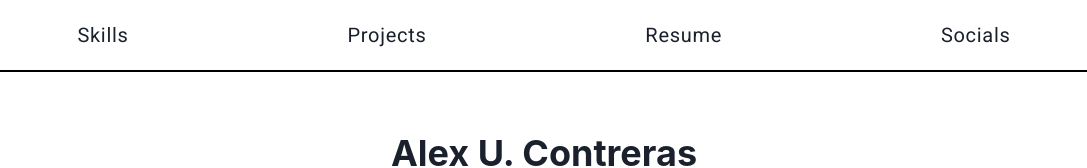
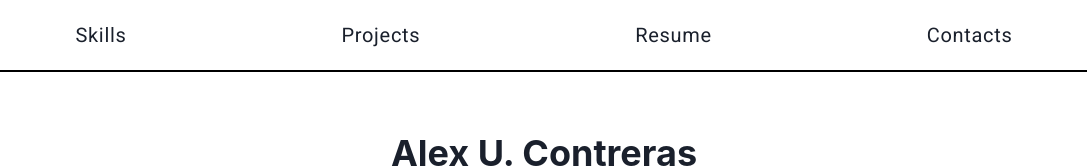
Before and after one commit to AlexUrielContreras/alex-website, a React (Create React App) app: page / in a window 1280 px wide. Shown: the top 168 px of the page, without its empty margins (96-1183 px from the left). Built offline with nearby package versions, Linux system fonts and the light colour scheme.

Commit message:
renamed social to contacts

```diff
--- a/src/App.js
+++ b/src/App.js
@@ -4,12 +4,13 @@ import Nav from './componets/Nav'
 import About from './pages/About'
 import Skills from './pages/Skills'
 import Project from './pages/Projects'
+import Social from './pages/Contacts'
 
 function App() {
-  const tabs = ['Skills', 'Projects', 'Resume', 'Socials'];
+  const tabs = ['Skills', 'Projects', 'Resume', 'Contacts'];
 
   const [currentTab, setCurrentTab ] = useState(' ')
-  console.log(currentTab)
+
 
   function renderTab(name) {
     switch (name) {
@@ -17,6 +18,8 @@ function App() {
       return <Skills />
     case 'Projects':
       return <Project />
+    case 'Contacts' :
+      return <Social/>
     default :
       return <About />
   }
@@ -35,7 +38,7 @@ function App() {
   return (
     <ChakraProvider>
       <header>
-        {currentW > 1000 && currentTab !== ' ' ? <h1 className='nav-title' onClick={() => setCurrentTab(' ')}>Alex Contreras</h1> : null}
+        {currentW > 769 && currentTab !== ' ' ? <h1 className='nav-title' onClick={() => setCurrentTab(' ')}>Alex Contreras</h1> : null}
         <Nav tabs={tabs} setCurrentTab={setCurrentTab} currentTab={currentTab} />
       </header>
       <main>
--- a/src/componets/Nav.js
+++ b/src/componets/Nav.js
@@ -1,7 +1,6 @@
 import { Link, Flex} from '@chakra-ui/react';
 
 function Nav({tabs, setCurrentTab, currentTab}) {
-    console.log(currentTab.tab)
     return (
         <Flex justifyContent='space-around' fontSize='xl' py={5}>
             {tabs.map(tab => (
--- a/src/index.css
+++ b/src/index.css
@@ -35,3 +35,8 @@ header {
   text-align: center;
   border-bottom: 2px black solid
 }
+.contact-selected:hover {
+  transform: scale(1.5);
+  color: red;
+  font-size: 30px
+}
--- /dev/null
+++ b/src/pages/Contacts.js
@@ -0,0 +1,27 @@
+import { Flex , Box, Link} from '@chakra-ui/react'
+
+function Social() {
+
+    return (
+        <>
+        <Box h='255px' bg='red' w='300px'></Box>
+        {/*<Flex direction={{base: 'column'}} align={{base: 'center', md: 'start'}}  textAlign='center'>
+            <Flex m={5} direction='row'>
+                <Link href='https://github.com/AlexUrielContreras' fontSize='3xl' mr={10}>Checkout my </Link>
+                <Box  className='contact-selected'>GITHUB</Box>
+            </Flex>
+            <Flex m={5} direction='row'>
+                <Link href='https://github.com/AlexUrielContreras' fontSize='3xl' mr={10}>Checkout my </Link>
+                <Box className='contact-selected'>GITHUB</Box>
+            </Flex>
+            <Flex m={5} direction='row'>
+                <Link href='https://github.com/AlexUrielContreras' fontSize='3xl' mr={10}>Checkout my </Link>
+                <Box  className='contact-selected'>GITHUB</Box>
+            </Flex>
+        </Flex>
+    */}
+        </>
+    )
+};
+
+export default Social;
```
